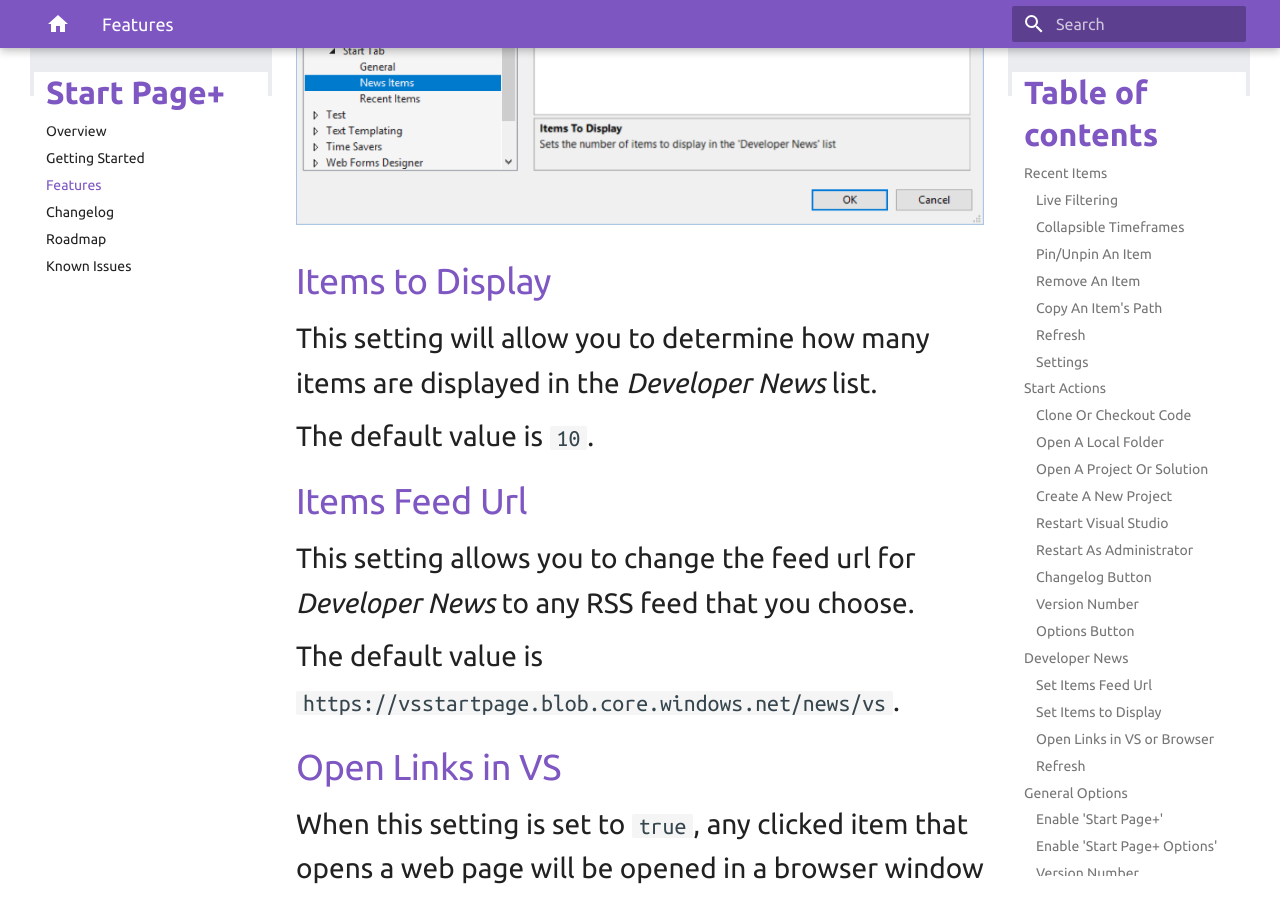
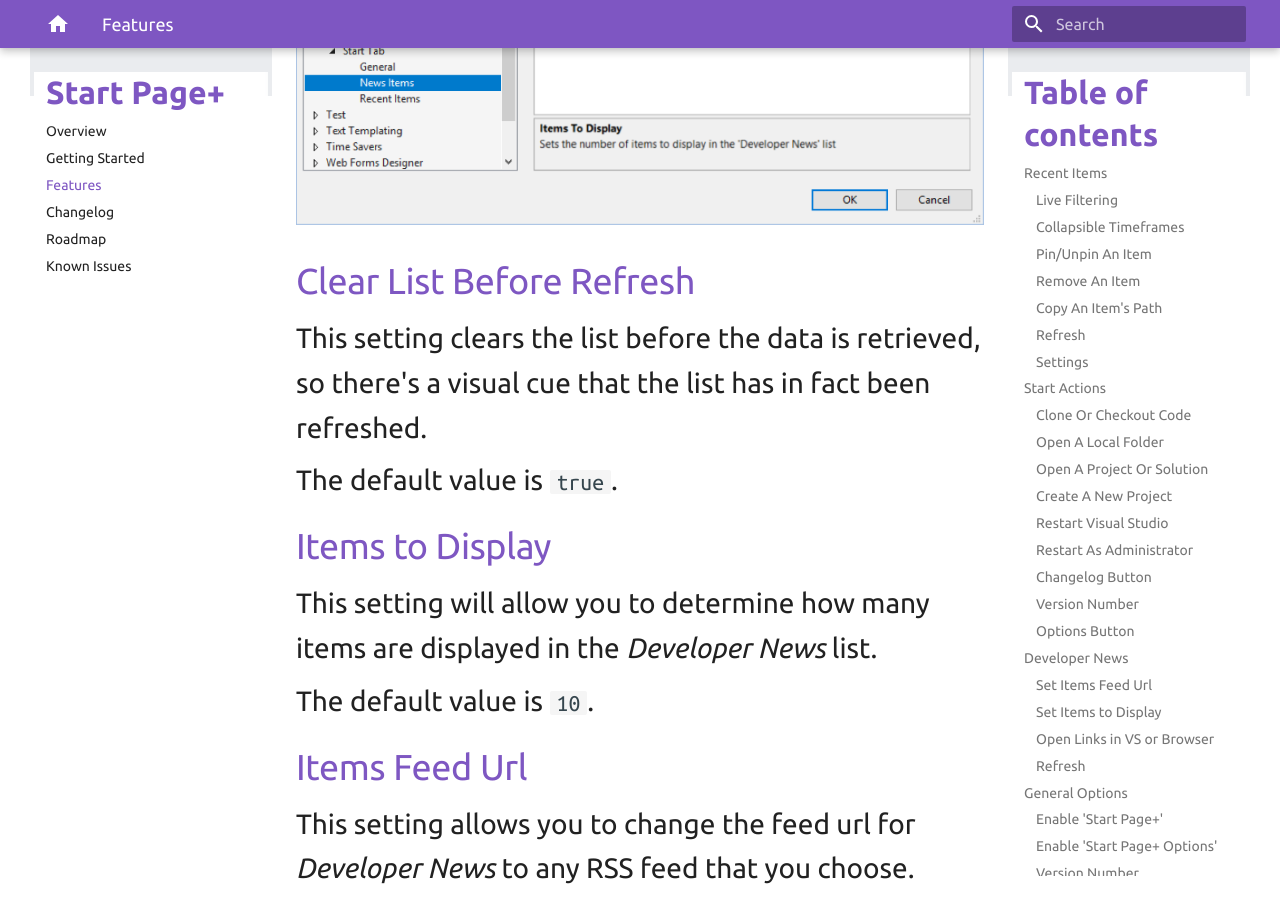
Before and after one commit to luminous-software/start-page-plus, an MkDocs documentation site: the page built from docs-source/features.md, in a window 1280 px wide and 900 px high, scrolled down 12634 px. Built offline with MkDocs 1.6.1 and Material for MkDocs 9.7.7, drawn with Linux system fonts in a browser that asks for light colours; old or Windows-style settings are respelled for this version of MkDocs.

Commit message:
Update documentation source files
#1263 #1264

```diff
--- a/docs-source/features.md
+++ b/docs-source/features.md
@@ -218,6 +218,13 @@
 
 ![Developer News Options](assets/images/options-developer-news.png)
 
+### Clear List Before Refresh
+
+This setting clears the list before the data is retrieved, so there's a visual cue that the
+list has in fact been refreshed.
+
+The default value is `true`.
+
 ### Items to Display
 
 This setting will allow you to determine how many items are displayed in the *Developer News* list.
```
Also changed, not shown: docs-source/changelog.md (+1 -0 lines).
